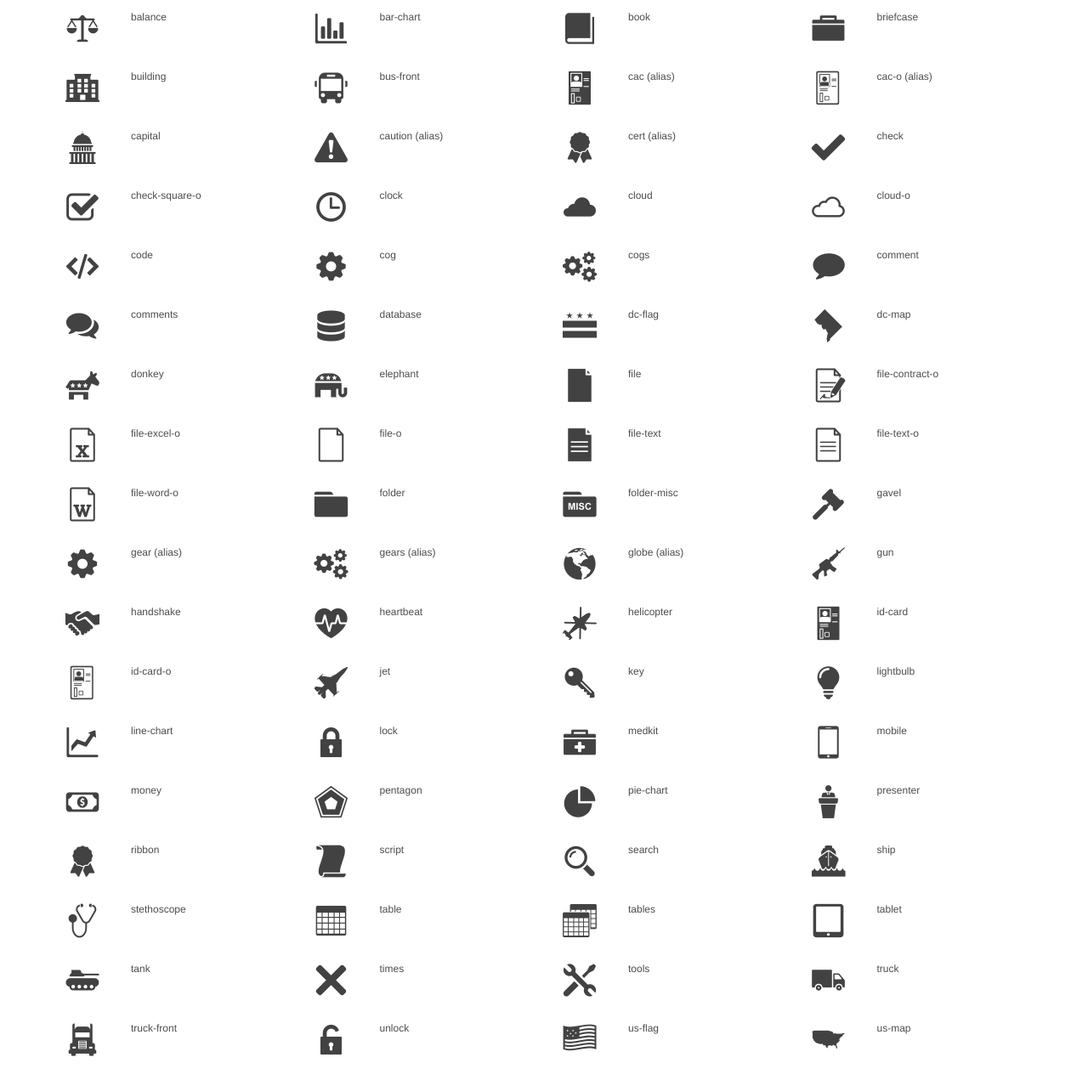
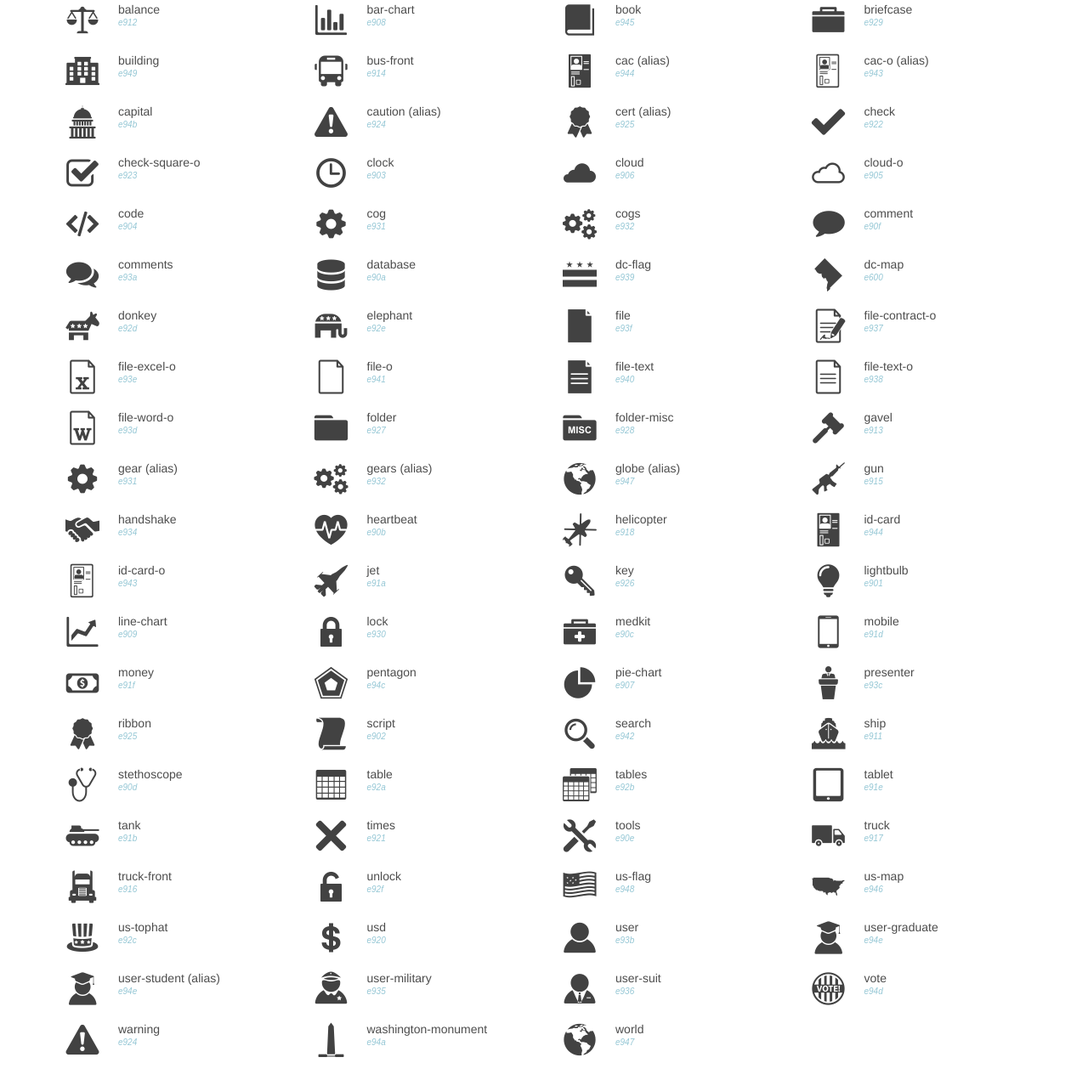
Before and after one commit to 540co/govicons, a plain HTML site: page index.html in a window 1280 px wide. Shown: the part 1372-2643 px from the top of the page at 85% size. Drawn offline with Linux system fonts and the light colour scheme; files whose address does not match are found by name.

Commit message:
update icon unicodes and metadata

```diff
--- a/css/styles.css
+++ b/css/styles.css
@@ -267,7 +267,7 @@ header .details a {
   border-radius: 10px;
   color: #006693;
   text-shadow: 0px 1px 0px #ffffff;
-  background-color: rgba(146, 77, 163, 0.1);
+  background-color: rgba(41, 128, 185, 0.1);
 }
 .instructions:before,
 .instructions:after {
@@ -365,7 +365,7 @@ footer a {
   }
 }
 .icon-wrap .icon-name {
-  font-size: 12px;
+  font-size: 14px;
   color: #4d4d4d;
   line-height: 1.1;
 }
--- a/index.html
+++ b/index.html
@@ -2,8 +2,17 @@
 <html>
 
 <head>
-  <title>Gov Icons - 80 font icons inspired by Font Awesome and designed for Bootstrap</title>
+  <title>Gov Icons - 80 government themed font icons</title>
   <meta name="viewport" content="width=device-width, initial-scale=1, maximum-scale=1, user-scalable=no">
+  <meta name="description" content="80 Government Themed Icons and CSS Toolkit" />
+
+  <!-- open graph metadata -->
+  <meta property="og:title" content="Gov Icons">
+  <meta property="og:image" content="img/us-flag.png">
+  <meta property="og:url" content="http://govicons.io" />
+  <meta property="og:description" content="80 Government Themed Icons and CSS Toolkit">
+
+  <!-- styles -->
   <link rel="stylesheet" href="css/styles.css">
   <link rel="stylesheet" href="css/bootstrap.min.css">
   <link rel="stylesheet" href="css/font-awesome.min.css">
@@ -76,7 +85,7 @@
         <div class="features">
           <div class="row">
             <div class="col-sm-4">
-              <h3><i class="gi gi-key"></i>80 Icons</h3>
+              <h3><i class="fa fa-star"></i>80 Icons</h3>
               <p>In a single collection of governemnt themed icons, Govicons has a great library to choose from to make your web project stand out!</p>
             </div>
             <div class="col-sm-4">
@@ -98,7 +107,7 @@
             </div>
           </div>
         </div>
-        <div class="meta"><a href="http://github.com/540co/govicons" class="github-button">View the project on GitHub</a>
+        <div class="meta"><a href="http://github.com/540co/govicons" class="github-button">View the project on GitHub <i class="fa fa-github"></i></a>
           <p>Please make requests or report any issues to the <a href="https://github.com/540co/govicons/issues">main repository on GitHub.</a></p>
         </div>
       </div>
@@ -108,352 +117,439 @@
         <div class="section-title">Icons</div>
         <div class="row">
           <div class="icon-wrap">
-            <div class="icon"><i class="gi gi-540-logo"></i></div>
+            <div class="icon">&#xe900;</div>
             <div class="icon-name">540-logo</div>
+            <div class="icon_unicode">e900 </div>
           </div>
           <div class="icon-wrap">
-            <div class="icon"><i class="gi gi-540-fedapi"></i></div>
+            <div class="icon">&#xe933;</div>
             <div class="icon-name">540-fedapi</div>
+            <div class="icon_unicode">e933 </div>
           </div>
           <div class="icon-wrap">
-            <div class="icon"><i class="gi gi-airplane"></i></div>
+            <div class="icon">&#xe919;</div>
             <div class="icon-name">airplane</div>
+            <div class="icon_unicode">e919 </div>
           </div>
           <div class="icon-wrap">
-            <div class="icon"><i class="gi gi-ammo"></i></div>
+            <div class="icon">&#xe910;</div>
             <div class="icon-name">ammo</div>
+            <div class="icon_unicode">e910 </div>
           </div>
           <div class="icon-wrap">
-            <div class="icon"><i class="gi gi-balance"></i></div>
+            <div class="icon">&#xe912;</div>
             <div class="icon-name">balance</div>
+            <div class="icon_unicode">e912 </div>
           </div>
           <div class="icon-wrap">
-            <div class="icon"><i class="gi gi-bar-chart"></i></div>
+            <div class="icon">&#xe908;</div>
             <div class="icon-name">bar-chart</div>
+            <div class="icon_unicode">e908 </div>
           </div>
           <div class="icon-wrap">
-            <div class="icon"><i class="gi gi-book"></i></div>
+            <div class="icon">&#xe945;</div>
             <div class="icon-name">book</div>
+            <div class="icon_unicode">e945 </div>
           </div>
           <div class="icon-wrap">
-            <div class="icon"><i class="gi gi-briefcase"></i></div>
+            <div class="icon">&#xe929;</div>
             <div class="icon-name">briefcase</div>
+            <div class="icon_unicode">e929 </div>
           </div>
           <div class="icon-wrap">
-            <div class="icon"><i class="gi gi-building"></i></div>
+            <div class="icon">&#xe949;</div>
             <div class="icon-name">building</div>
+            <div class="icon_unicode">e949 </div>
           </div>
           <div class="icon-wrap">
-            <div class="icon"><i class="gi gi-bus-front"></i></div>
+            <div class="icon">&#xe914;</div>
             <div class="icon-name">bus-front</div>
+            <div class="icon_unicode">e914 </div>
           </div>
           <div class="icon-wrap">
-            <div class="icon"><i class="gi gi-cac"></i></div>
+            <div class="icon">&#xe944;</div>
             <div class="icon-name">cac (alias)</div>
+            <div class="icon_unicode">e944 </div>
           </div>
           <div class="icon-wrap">
-            <div class="icon"><i class="gi gi-cac-o"></i></div>
+            <div class="icon">&#xe943;</div>
             <div class="icon-name">cac-o (alias)</div>
+            <div class="icon_unicode">e943 </div>
           </div>
           <div class="icon-wrap">
-            <div class="icon"><i class="gi gi-capital"></i></div>
+            <div class="icon">&#xe94b;</div>
             <div class="icon-name">capital</div>
+            <div class="icon_unicode">e94b </div>
           </div>
           <div class="icon-wrap">
-            <div class="icon"><i class="gi gi-caution"></i></div>
+            <div class="icon">&#xe924;</div>
             <div class="icon-name">caution (alias)</div>
+            <div class="icon_unicode">e924 </div>
           </div>
           <div class="icon-wrap">
-            <div class="icon"><i class="gi gi-cert"></i></div>
+            <div class="icon">&#xe925;</div>
             <div class="icon-name">cert (alias)</div>
+            <div class="icon_unicode">e925 </div>
           </div>
           <div class="icon-wrap">
-            <div class="icon"><i class="gi gi-check"></i></div>
+            <div class="icon">&#xe922;</div>
             <div class="icon-name">check</div>
+            <div class="icon_unicode">e922 </div>
           </div>
           <div class="icon-wrap">
-            <div class="icon"><i class="gi gi-check-square-o"></i></div>
+            <div class="icon">&#xe923;</div>
             <div class="icon-name">check-square-o</div>
+            <div class="icon_unicode">e923 </div>
           </div>
           <div class="icon-wrap">
-            <div class="icon"><i class="gi gi-clock"></i></div>
+            <div class="icon">&#xe903;</div>
             <div class="icon-name">clock</div>
+            <div class="icon_unicode">e903 </div>
           </div>
           <div class="icon-wrap">
-            <div class="icon"><i class="gi gi-cloud"></i></div>
+            <div class="icon">&#xe906;</div>
             <div class="icon-name">cloud</div>
+            <div class="icon_unicode">e906 </div>
           </div>
           <div class="icon-wrap">
-            <div class="icon"><i class="gi gi-cloud-o"></i></div>
+            <div class="icon">&#xe905;</div>
             <div class="icon-name">cloud-o</div>
+            <div class="icon_unicode">e905 </div>
           </div>
           <div class="icon-wrap">
-            <div class="icon"><i class="gi gi-code"></i></div>
+            <div class="icon">&#xe904;</div>
             <div class="icon-name">code</div>
+            <div class="icon_unicode">e904 </div>
           </div>
           <div class="icon-wrap">
-            <div class="icon"><i class="gi gi-cog"></i></div>
+            <div class="icon">&#xe931;</div>
             <div class="icon-name">cog</div>
+            <div class="icon_unicode">e931 </div>
           </div>
           <div class="icon-wrap">
-            <div class="icon"><i class="gi gi-cogs"></i></div>
+            <div class="icon">&#xe932;</div>
             <div class="icon-name">cogs</div>
+            <div class="icon_unicode">e932 </div>
           </div>
           <div class="icon-wrap">
-            <div class="icon"><i class="gi gi-comment"></i></div>
+            <div class="icon">&#xe90f;</div>
             <div class="icon-name">comment</div>
+            <div class="icon_unicode">e90f </div>
           </div>
           <div class="icon-wrap">
-            <div class="icon"><i class="gi gi-comments"></i></div>
+            <div class="icon">&#xe93a;</div>
             <div class="icon-name">comments</div>
+            <div class="icon_unicode">e93a </div>
           </div>
           <div class="icon-wrap">
-            <div class="icon"><i class="gi gi-database"></i></div>
+            <div class="icon">&#xe90a;</div>
             <div class="icon-name">database</div>
+            <div class="icon_unicode">e90a </div>
           </div>
           <div class="icon-wrap">
-            <div class="icon"><i class="gi gi-dc-flag"></i></div>
+            <div class="icon">&#xe939;</div>
             <div class="icon-name">dc-flag</div>
+            <div class="icon_unicode">e939 </div>
           </div>
           <div class="icon-wrap">
-            <div class="icon"><i class="gi gi-dc-map"></i></div>
+            <div class="icon">&#xe600;</div>
             <div class="icon-name">dc-map</div>
+            <div class="icon_unicode">e600 </div>
           </div>
           <div class="icon-wrap">
-            <div class="icon"><i class="gi gi-donkey"></i></div>
+            <div class="icon">&#xe92d;</div>
             <div class="icon-name">donkey</div>
+            <div class="icon_unicode">e92d </div>
           </div>
           <div class="icon-wrap">
-            <div class="icon"><i class="gi gi-elephant"></i></div>
+            <div class="icon">&#xe92e;</div>
             <div class="icon-name">elephant</div>
+            <div class="icon_unicode">e92e </div>
           </div>
           <div class="icon-wrap">
-            <div class="icon"><i class="gi gi-file"></i></div>
+            <div class="icon">&#xe93f;</div>
             <div class="icon-name">file</div>
+            <div class="icon_unicode">e93f </div>
           </div>
           <div class="icon-wrap">
-            <div class="icon"><i class="gi gi-file-contract-o"></i></div>
+            <div class="icon">&#xe937;</div>
             <div class="icon-name">file-contract-o</div>
+            <div class="icon_unicode">e937 </div>
           </div>
           <div class="icon-wrap">
-            <div class="icon"><i class="gi gi-file-excel-o"></i></div>
+            <div class="icon">&#xe93e;</div>
             <div class="icon-name">file-excel-o</div>
+            <div class="icon_unicode">e93e </div>
           </div>
           <div class="icon-wrap">
-            <div class="icon"><i class="gi gi-file-o"></i></div>
+            <div class="icon">&#xe941;</div>
             <div class="icon-name">file-o</div>
+            <div class="icon_unicode">e941 </div>
           </div>
           <div class="icon-wrap">
-            <div class="icon"><i class="gi gi-file-text"></i></div>
+            <div class="icon">&#xe940;</div>
             <div class="icon-name">file-text</div>
+            <div class="icon_unicode">e940 </div>
           </div>
           <div class="icon-wrap">
-            <div class="icon"><i class="gi gi-file-text-o"></i></div>
+            <div class="icon">&#xe938;</div>
             <div class="icon-name">file-text-o</div>
+            <div class="icon_unicode">e938 </div>
           </div>
           <div class="icon-wrap">
-            <div class="icon"><i class="gi gi-file-word-o"></i></div>
+            <div class="icon">&#xe93d;</div>
             <div class="icon-name">file-word-o</div>
+            <div class="icon_unicode">e93d </div>
           </div>
           <div class="icon-wrap">
-            <div class="icon"><i class="gi gi-folder"></i></div>
+            <div class="icon">&#xe927;</div>
             <div class="icon-name">folder</div>
+            <div class="icon_unicode">e927 </div>
           </div>
           <div class="icon-wrap">
-            <div class="icon"><i class="gi gi-folder-misc"></i></div>
+            <div class="icon">&#xe928;</div>
             <div class="icon-name">folder-misc</div>
+            <div class="icon_unicode">e928 </div>
           </div>
           <div class="icon-wrap">
-            <div class="icon"><i class="gi gi-gavel"></i></div>
+            <div class="icon">&#xe913;</div>
             <div class="icon-name">gavel</div>
+            <div class="icon_unicode">e913 </div>
           </div>
           <div class="icon-wrap">
-            <div class="icon"><i class="gi gi-gear"></i></div>
+            <div class="icon">&#xe931;</div>
             <div class="icon-name">gear (alias)</div>
+            <div class="icon_unicode">e931 </div>
           </div>
           <div class="icon-wrap">
-            <div class="icon"><i class="gi gi-gears"></i></div>
+            <div class="icon">&#xe932;</div>
             <div class="icon-name">gears (alias)</div>
+            <div class="icon_unicode">e932 </div>
           </div>
           <div class="icon-wrap">
-            <div class="icon"><i class="gi gi-globe"></i></div>
+            <div class="icon">&#xe947;</div>
             <div class="icon-name">globe (alias)</div>
+            <div class="icon_unicode">e947 </div>
           </div>
           <div class="icon-wrap">
-            <div class="icon"><i class="gi gi-gun"></i></div>
+            <div class="icon">&#xe915;</div>
             <div class="icon-name">gun</div>
+            <div class="icon_unicode">e915 </div>
           </div>
           <div class="icon-wrap">
-            <div class="icon"><i class="gi gi-handshake"></i></div>
+            <div class="icon">&#xe934;</div>
             <div class="icon-name">handshake</div>
+            <div class="icon_unicode">e934 </div>
           </div>
           <div class="icon-wrap">
-            <div class="icon"><i class="gi gi-heartbeat"></i></div>
+            <div class="icon">&#xe90b;</div>
             <div class="icon-name">heartbeat</div>
+            <div class="icon_unicode">e90b </div>
           </div>
           <div class="icon-wrap">
-            <div class="icon"><i class="gi gi-helicopter"></i></div>
+            <div class="icon">&#xe918;</div>
             <div class="icon-name">helicopter</div>
+            <div class="icon_unicode">e918 </div>
           </div>
           <div class="icon-wrap">
-            <div class="icon"><i class="gi gi-id-card"></i></div>
+            <div class="icon">&#xe944;</div>
             <div class="icon-name">id-card</div>
+            <div class="icon_unicode">e944 </div>
           </div>
           <div class="icon-wrap">
-            <div class="icon"><i class="gi gi-id-card-o"></i></div>
+            <div class="icon">&#xe943;</div>
             <div class="icon-name">id-card-o</div>
+            <div class="icon_unicode">e943 </div>
           </div>
           <div class="icon-wrap">
-            <div class="icon"><i class="gi gi-jet"></i></div>
+            <div class="icon">&#xe91a;</div>
             <div class="icon-name">jet</div>
+            <div class="icon_unicode">e91a </div>
           </div>
           <div class="icon-wrap">
-            <div class="icon"><i class="gi gi-key"></i></div>
+            <div class="icon">&#xe926;</div>
             <div class="icon-name">key</div>
+            <div class="icon_unicode">e926 </div>
           </div>
           <div class="icon-wrap">
-            <div class="icon"><i class="gi gi-lightbulb"></i></div>
+            <div class="icon">&#xe901;</div>
             <div class="icon-name">lightbulb</div>
+            <div class="icon_unicode">e901 </div>
           </div>
           <div class="icon-wrap">
-            <div class="icon"><i class="gi gi-line-chart"></i></div>
+            <div class="icon">&#xe909;</div>
             <div class="icon-name">line-chart</div>
+            <div class="icon_unicode">e909 </div>
           </div>
           <div class="icon-wrap">
-            <div class="icon"><i class="gi gi-lock"></i></div>
+            <div class="icon">&#xe930;</div>
             <div class="icon-name">lock</div>
+            <div class="icon_unicode">e930 </div>
           </div>
           <div class="icon-wrap">
-            <div class="icon"><i class="gi gi-medkit"></i></div>
+            <div class="icon">&#xe90c;</div>
             <div class="icon-name">medkit</div>
+            <div class="icon_unicode">e90c </div>
           </div>
           <div class="icon-wrap">
-            <div class="icon"><i class="gi gi-mobile"></i></div>
+            <div class="icon">&#xe91d;</div>
             <div class="icon-name">mobile</div>
+            <div class="icon_unicode">e91d </div>
           </div>
           <div class="icon-wrap">
-            <div class="icon"><i class="gi gi-money"></i></div>
+            <div class="icon">&#xe91f;</div>
             <div class="icon-name">money</div>
+            <div class="icon_unicode">e91f </div>
           </div>
           <div class="icon-wrap">
-            <div class="icon"><i class="gi gi-pentagon"></i></div>
+            <div class="icon">&#xe94c;</div>
             <div class="icon-name">pentagon</div>
+            <div class="icon_unicode">e94c </div>
           </div>
           <div class="icon-wrap">
-            <div class="icon"><i class="gi gi-pie-chart"></i></div>
+            <div class="icon">&#xe907;</div>
             <div class="icon-name">pie-chart</div>
+            <div class="icon_unicode">e907 </div>
           </div>
           <div class="icon-wrap">
-            <div class="icon"><i class="gi gi-presenter"></i></div>
+            <div class="icon">&#xe93c;</div>
             <div class="icon-name">presenter</div>
+            <div class="icon_unicode">e93c </div>
           </div>
           <div class="icon-wrap">
-            <div class="icon"><i class="gi gi-ribbon"></i></div>
+            <div class="icon">&#xe925;</div>
             <div class="icon-name">ribbon</div>
+            <div class="icon_unicode">e925 </div>
           </div>
           <div class="icon-wrap">
-            <div class="icon"><i class="gi gi-script"></i></div>
+            <div class="icon">&#xe902;</div>
             <div class="icon-name">script</div>
+            <div class="icon_unicode">e902 </div>
           </div>
           <div class="icon-wrap">
-            <div class="icon"><i class="gi gi-search"></i></div>
+            <div class="icon">&#xe942;</div>
             <div class="icon-name">search</div>
+            <div class="icon_unicode">e942 </div>
           </div>
           <div class="icon-wrap">
-            <div class="icon"><i class="gi gi-ship"></i></div>
+            <div class="icon">&#xe911;</div>
             <div class="icon-name">ship</div>
+            <div class="icon_unicode">e911 </div>
           </div>
           <div class="icon-wrap">
-            <div class="icon"><i class="gi gi-stethoscope"></i></div>
+            <div class="icon">&#xe90d;</div>
             <div class="icon-name">stethoscope</div>
+            <div class="icon_unicode">e90d </div>
           </div>
           <div class="icon-wrap">
-            <div class="icon"><i class="gi gi-table"></i></div>
+            <div class="icon">&#xe92a;</div>
             <div class="icon-name">table</div>
+            <div class="icon_unicode">e92a </div>
           </div>
           <div class="icon-wrap">
-            <div class="icon"><i class="gi gi-tables"></i></div>
+            <div class="icon">&#xe92b;</div>
             <div class="icon-name">tables</div>
+            <div class="icon_unicode">e92b </div>
           </div>
           <div class="icon-wrap">
-            <div class="icon"><i class="gi gi-tablet"></i></div>
+            <div class="icon">&#xe91e;</div>
             <div class="icon-name">tablet</div>
+            <div class="icon_unicode">e91e </div>
           </div>
           <div class="icon-wrap">
-            <div class="icon"><i class="gi gi-tank"></i></div>
+            <div class="icon">&#xe91b;</div>
             <div class="icon-name">tank</div>
+            <div class="icon_unicode">e91b </div>
           </div>
           <div class="icon-wrap">
-            <div class="icon"><i class="gi gi-times"></i></div>
+            <div class="icon">&#xe921;</div>
             <div class="icon-name">times</div>
+            <div class="icon_unicode">e921 </div>
           </div>
           <div class="icon-wrap">
-            <div class="icon"><i class="gi gi-tools"></i></div>
+            <div class="icon">&#xe90e;</div>
             <div class="icon-name">tools</div>
+            <div class="icon_unicode">e90e </div>
           </div>
           <div class="icon-wrap">
-            <div class="icon"><i class="gi gi-truck"></i></div>
+            <div class="icon">&#xe917;</div>
             <div class="icon-name">truck</div>
+            <div class="icon_unicode">e917 </div>
           </div>
           <div class="icon-wrap">
-            <div class="icon"><i class="gi gi-truck-front"></i></div>
+            <div class="icon">&#xe916;</div>
             <div class="icon-name">truck-front</div>
+            <div class="icon_unicode">e916 </div>
           </div>
           <div class="icon-wrap">
-            <div class="icon"><i class="gi gi-unlock"></i></div>
+            <div class="icon">&#xe92f;</div>
             <div class="icon-name">unlock</div>
+            <div class="icon_unicode">e92f </div>
           </div>
           <div class="icon-wrap">
-            <div class="icon"><i class="gi gi-us-flag"></i></div>
+            <div class="icon">&#xe948;</div>
             <div class="icon-name">us-flag</div>
+            <div class="icon_unicode">e948 </div>
           </div>
           <div class="icon-wrap">
-            <div class="icon"><i class="gi gi-us-map"></i></div>
+            <div class="icon">&#xe946;</div>
             <div class="icon-name">us-map</div>
+            <div class="icon_unicode">e946 </div>
           </div>
           <div class="icon-wrap">
-            <div class="icon"><i class="gi gi-us-tophat"></i></div>
+            <div class="icon">&#xe92c;</div>
             <div class="icon-name">us-tophat</div>
+            <div class="icon_unicode">e92c </div>
           </div>
           <div class="icon-wrap">
-            <div class="icon"><i class="gi gi-usd"></i></div>
+            <div class="icon">&#xe920;</div>
             <div class="icon-name">usd</div>
+            <div class="icon_unicode">e920 </div>
           </div>
           <div class="icon-wrap">
-            <div class="icon"><i class="gi gi-user"></i></div>
+            <div class="icon">&#xe93b;</div>
             <div class="icon-name">user</div>
+            <div class="icon_unicode">e93b </div>
           </div>
           <div class="icon-wrap">
-            <div class="icon"><i class="gi gi-user-graduate"></i></div>
+            <div class="icon">&#xe94e;</div>
             <div class="icon-name">user-graduate</div>
+            <div class="icon_unicode">e94e </div>
           </div>
           <div class="icon-wrap">
-            <div class="icon"><i class="gi gi-user-student"></i></div>
+            <div class="icon">&#xe94e;</div>
             <div class="icon-name">user-student (alias)</div>
+            <div class="icon_unicode">e94e </div>
           </div>
           <div class="icon-wrap">
-            <div class="icon"><i class="gi gi-user-military"></i></div>
+            <div class="icon">&#xe935;</div>
             <div class="icon-name">user-military</div>
+            <div class="icon_unicode">e935 </div>
           </div>
           <div class="icon-wrap">
-            <div class="icon"><i class="gi gi-user-suit"></i></div>
+            <div class="icon">&#xe936;</div>
             <div class="icon-name">user-suit</div>
+            <div class="icon_unicode">e936 </div>
           </div>
           <div class="icon-wrap">
-            <div class="icon"><i class="gi gi-vote"></i></div>
+            <div class="icon">&#xe94d;</div>
             <div class="icon-name">vote</div>
+            <div class="icon_unicode">e94d </div>
           </div>
           <div class="icon-wrap">
-            <div class="icon"><i class="gi gi-warning"></i></div>
+            <div class="icon">&#xe924;</div>
             <div class="icon-name">warning</div>
+            <div class="icon_unicode">e924 </div>
           </div>
           <div class="icon-wrap">
-            <div class="icon"><i class="gi gi-washington-monument"></i></div>
+            <div class="icon">&#xe94a;</div>
             <div class="icon-name">washington-monument</div>
+            <div class="icon_unicode">e94a </div>
           </div>
           <div class="icon-wrap">
-            <div class="icon"><i class="gi gi-world"></i></div>
+            <div class="icon">&#xe947;</div>
             <div class="icon-name">world</div>
+            <div class="icon_unicode">e947 </div>
           </div>
         </div>
       </div>
```
Also changed, not shown: css/img/sky.jpg (deleted), img/us-flag.png (added).
